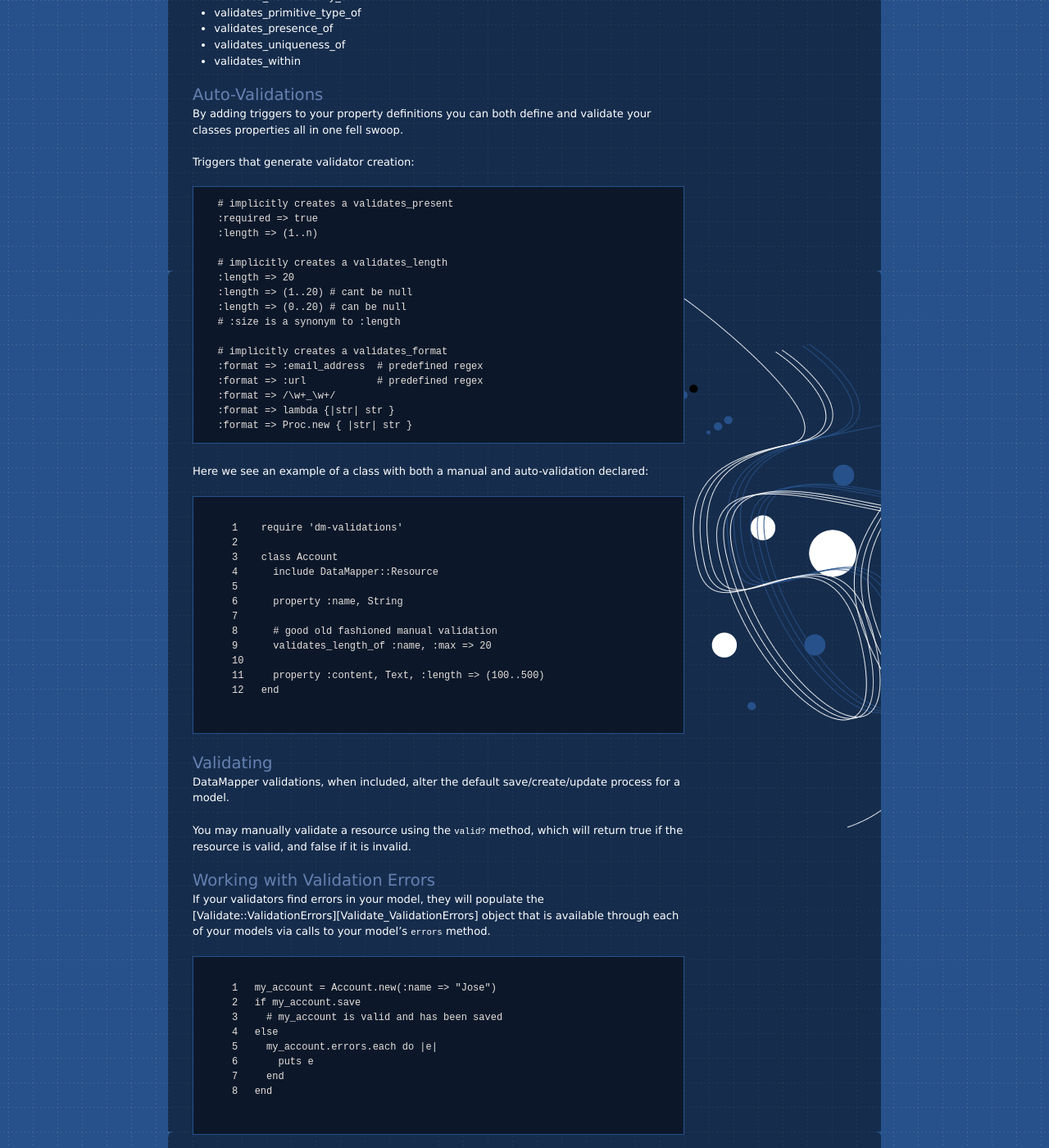
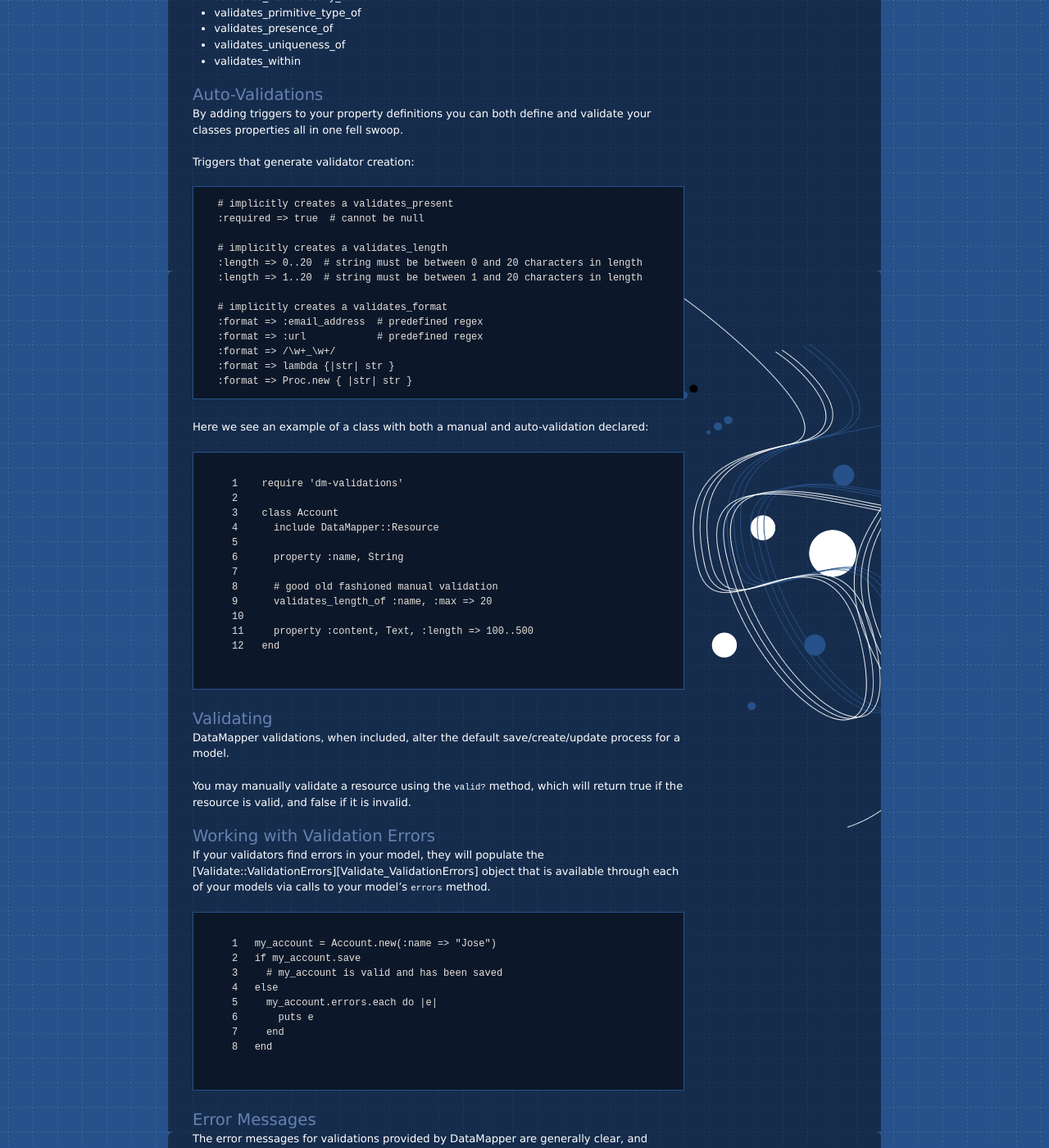
Before and after one commit to datamapper/datamapper.github.com, a Jekyll site: the page built from docs/validations.markdown, in a window 1280 px wide and 1400 px high, scrolled down 749 px. Shown: the whole window at 82% size. Built offline with Jekyll 4.4.1, drawn with Linux system fonts in a browser that asks for light colours.

Commit message:
Minor fix to :length usage
* I am trying to remove examples where :length is an Integer, and rather
  show it as a Range only. I'd prefer that the min/max length were always
  defined.
* Removed incorrect usage of 1..n for :length

```diff
--- a/_posts/2008-05-27-datamapper_090_released.markdown
+++ b/_posts/2008-05-27-datamapper_090_released.markdown
@@ -149,7 +149,7 @@ repository(:default).adapter.execute 'UPDATE posts...'
 validates_presence_of     :title
 validates_numericality_of :rating
 validates_format_of       :email,   :with => :email_address
-validates_length_of       :summary, :within => (1..100)
+validates_length_of       :summary, :within => 1..100
 validates_uniqueness_of   :slug
         {% endhighlight %}
       </td>
@@ -158,7 +158,7 @@ validates_uniqueness_of   :slug
 validates_present   :title
 validates_is_number :rating
 validates_format    :email,   :as => :email_address
-validates_length    :summary, :in => (1..100)
+validates_length    :summary, :in => 1..100
 validates_is_unique :slug
         {% endhighlight %}
       </td>
--- a/docs/dm_more/timestamps.markdown
+++ b/docs/dm_more/timestamps.markdown
@@ -24,7 +24,7 @@ DataMapper.setup(:default, 'sqlite3::memory:')
 class Post
   include DataMapper::Resource
   property :id, Serial
-  property :title, String, :length => 255
+  property :title, String, :length => 1..255
 
   property :created_at, DateTime
   property :created_on, Date
--- a/docs/misc.markdown
+++ b/docs/misc.markdown
@@ -22,7 +22,7 @@ class Person
   include DataMapper::Resource
 
   property :name, String
-  property :job,  String,        :length => 255
+  property :job,  String,        :length => 1..255
   property :type, Discriminator
   ...
 end
--- a/docs/validations.markdown
+++ b/docs/validations.markdown
@@ -51,14 +51,11 @@ Triggers that generate validator creation:
 
 {% highlight ruby %}
   # implicitly creates a validates_present
-  :required => true
-  :length => (1..n)
+  :required => true  # cannot be null
 
   # implicitly creates a validates_length
-  :length => 20
-  :length => (1..20) # cant be null
-  :length => (0..20) # can be null
-  # :size is a synonym to :length
+  :length => 0..20  # string must be between 0 and 20 characters in length
+  :length => 1..20  # string must be between 1 and 20 characters in length
 
   # implicitly creates a validates_format
   :format => :email_address  # predefined regex
@@ -82,7 +79,7 @@ Here we see an example of a class with both a manual and auto-validation declare
     # good old fashioned manual validation
     validates_length_of :name, :max => 20
 
-    property :content, Text, :length => (100..500)
+    property :content, Text, :length => 100..500
   end
 {% endhighlight %}
 
```
